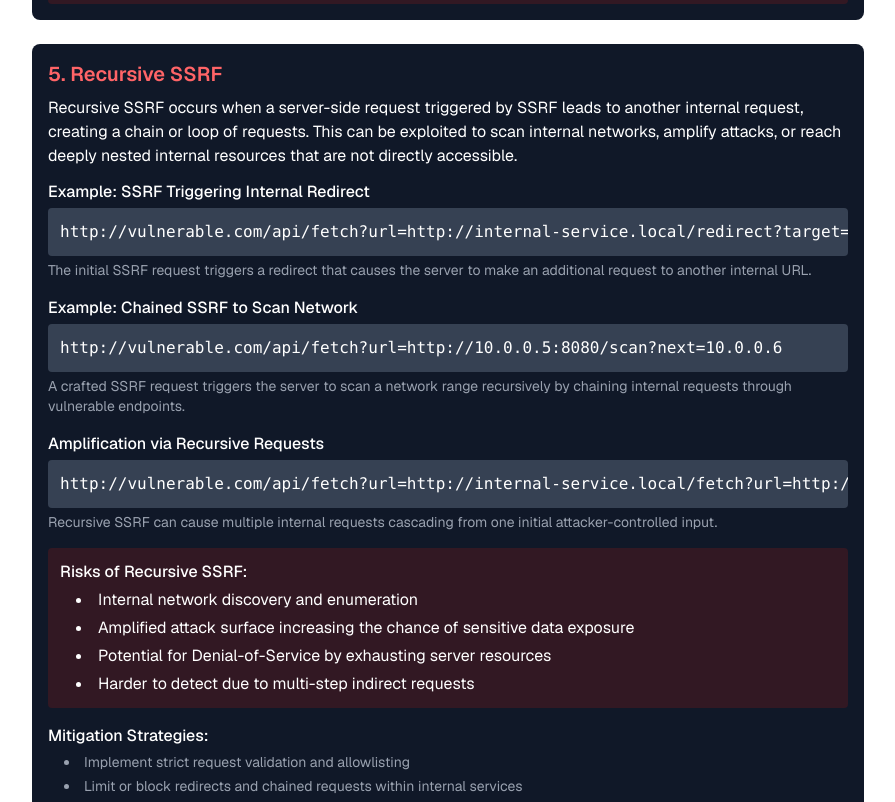
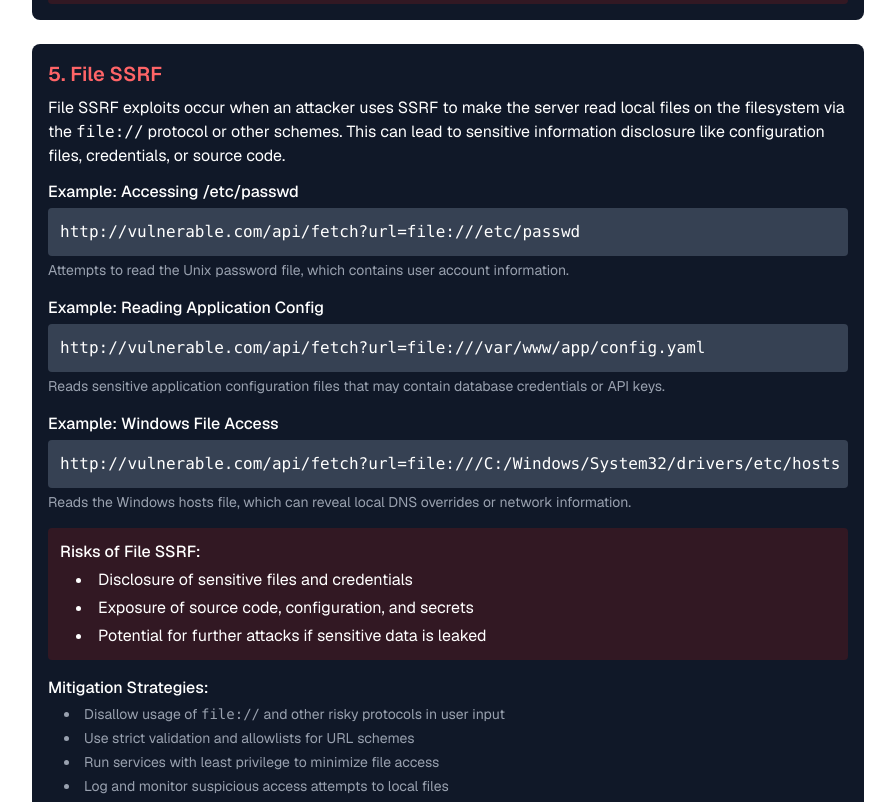
Before and after one commit to AnonAmosAdmn/HackingResourcesGuide, a Next.js app: page /ssrf in a window 1280 px wide. Shown: the part 3838-4640 px from the top of the page, without its empty margins (192-1087 px from the left). Built offline with nearby package versions, Linux system fonts and the light colour scheme.

Commit message:
Update page.tsx

```diff
--- a/app/ssrf/page.tsx
+++ b/app/ssrf/page.tsx
@@ -281,63 +281,63 @@ Cookie: session=valid_user_session_token`}
 
 
         <article className="mb-6 bg-gray-900 p-4 rounded-lg">
-          <h3 className="text-xl font-semibold mb-2 text-red-400">5. Recursive SSRF</h3>
+          <h3 className="text-xl font-semibold mb-2 text-red-400">5. File SSRF</h3>
           <p className="mb-3">
-            Recursive SSRF occurs when a server-side request triggered by SSRF leads to another internal request, creating a chain or loop of requests. This can be exploited to scan internal networks, amplify attacks, or reach deeply nested internal resources that are not directly accessible.
+            File SSRF exploits occur when an attacker uses SSRF to make the server read local files on the filesystem via the <code>file://</code> protocol or other schemes. This can lead to sensitive information disclosure like configuration files, credentials, or source code.
           </p>
 
           <div className="space-y-4">
             <div>
-              <h4 className="font-medium mb-1">Example: SSRF Triggering Internal Redirect</h4>
+              <h4 className="font-medium mb-1">Example: Accessing /etc/passwd</h4>
               <pre className="bg-gray-700 p-3 rounded overflow-auto">
-{`http://vulnerable.com/api/fetch?url=http://internal-service.local/redirect?target=http://127.0.0.1/admin`}
+{`http://vulnerable.com/api/fetch?url=file:///etc/passwd`}
               </pre>
               <p className="text-sm text-gray-400 mt-1">
-                The initial SSRF request triggers a redirect that causes the server to make an additional request to another internal URL.
+                Attempts to read the Unix password file, which contains user account information.
               </p>
             </div>
 
             <div>
-              <h4 className="font-medium mb-1">Example: Chained SSRF to Scan Network</h4>
+              <h4 className="font-medium mb-1">Example: Reading Application Config</h4>
               <pre className="bg-gray-700 p-3 rounded overflow-auto">
-{`http://vulnerable.com/api/fetch?url=http://10.0.0.5:8080/scan?next=10.0.0.6`}
+{`http://vulnerable.com/api/fetch?url=file:///var/www/app/config.yaml`}
               </pre>
               <p className="text-sm text-gray-400 mt-1">
-                A crafted SSRF request triggers the server to scan a network range recursively by chaining internal requests through vulnerable endpoints.
+                Reads sensitive application configuration files that may contain database credentials or API keys.
               </p>
             </div>
 
             <div>
-              <h4 className="font-medium mb-1">Amplification via Recursive Requests</h4>
+              <h4 className="font-medium mb-1">Example: Windows File Access</h4>
               <pre className="bg-gray-700 p-3 rounded overflow-auto">
-{`http://vulnerable.com/api/fetch?url=http://internal-service.local/fetch?url=http://another-service.local/admin`}
+{`http://vulnerable.com/api/fetch?url=file:///C:/Windows/System32/drivers/etc/hosts`}
               </pre>
               <p className="text-sm text-gray-400 mt-1">
-                Recursive SSRF can cause multiple internal requests cascading from one initial attacker-controlled input.
+                Reads the Windows hosts file, which can reveal local DNS overrides or network information.
               </p>
             </div>
 
             <div className="p-3 bg-red-900/30 rounded">
-              <h4 className="font-medium mb-1">Risks of Recursive SSRF:</h4>
+              <h4 className="font-medium mb-1">Risks of File SSRF:</h4>
               <ul className="list-disc list-inside ml-4 space-y-1">
-                <li>Internal network discovery and enumeration</li>
-                <li>Amplified attack surface increasing the chance of sensitive data exposure</li>
-                <li>Potential for Denial-of-Service by exhausting server resources</li>
-                <li>Harder to detect due to multi-step indirect requests</li>
+                <li>Disclosure of sensitive files and credentials</li>
+                <li>Exposure of source code, configuration, and secrets</li>
+                <li>Potential for further attacks if sensitive data is leaked</li>
               </ul>
             </div>
 
             <div>
               <h4 className="font-medium mb-1">Mitigation Strategies:</h4>
               <ul className="list-disc list-inside ml-4 space-y-1 text-sm text-gray-400">
-                <li>Implement strict request validation and allowlisting</li>
-                <li>Limit or block redirects and chained requests within internal services</li>
-                <li>Monitor and rate-limit outbound server requests</li>
-                <li>Use network segmentation to minimize accessible internal endpoints</li>
+                <li>Disallow usage of <code>file://</code> and other risky protocols in user input</li>
+                <li>Use strict validation and allowlists for URL schemes</li>
+                <li>Run services with least privilege to minimize file access</li>
+                <li>Log and monitor suspicious access attempts to local files</li>
               </ul>
             </div>
           </div>
         </article>
+
 
 
       </section>
```
